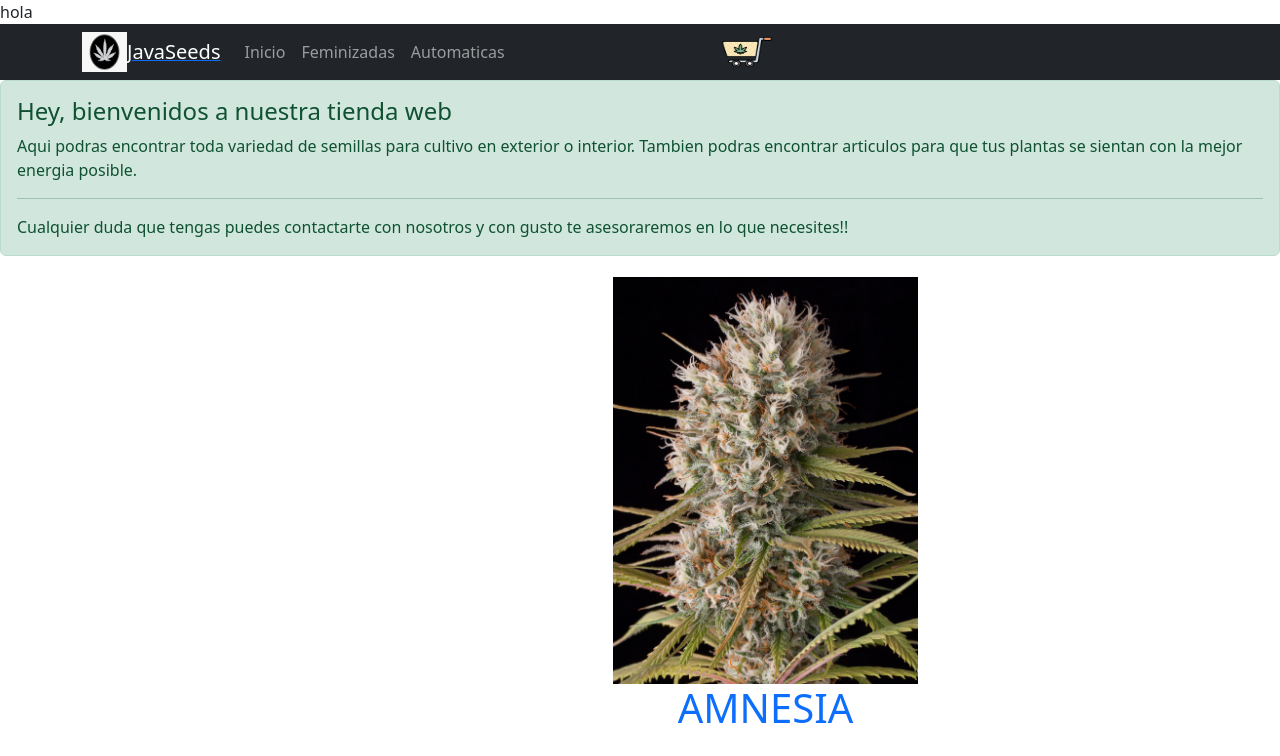
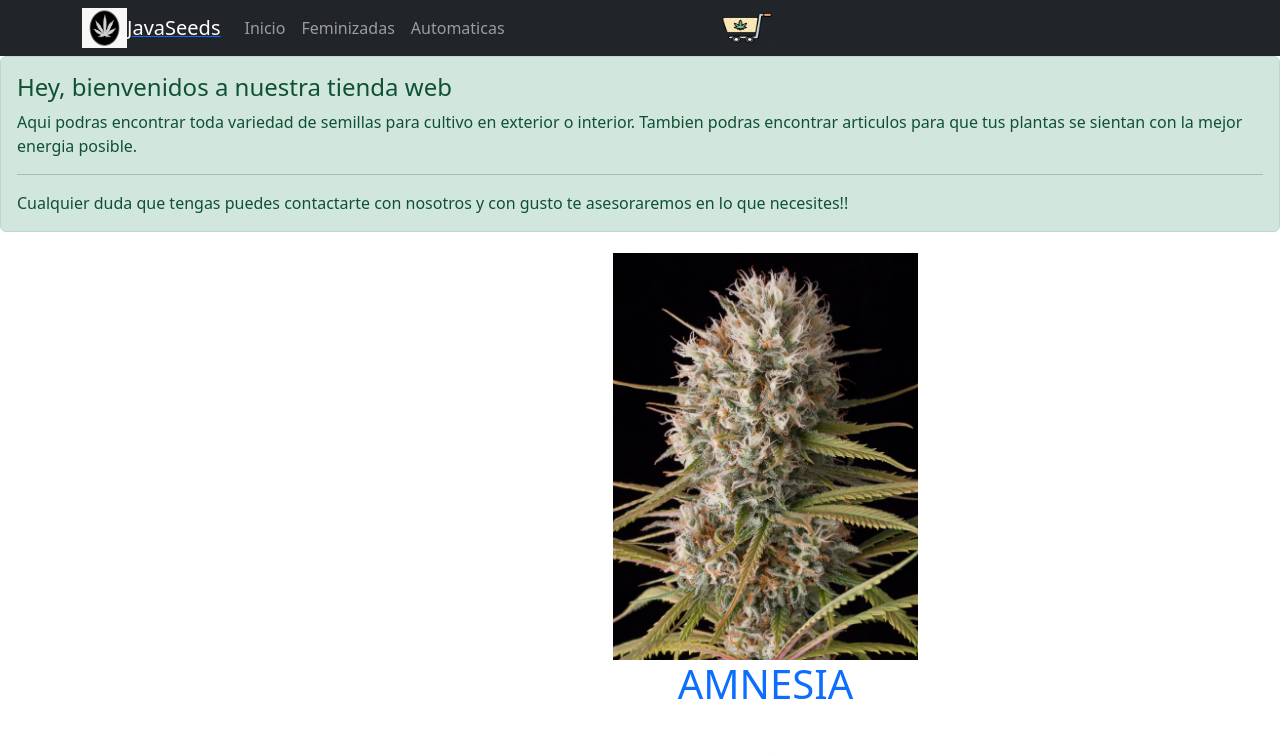
Before and after one commit to Zix96/reactjs, a React (Create React App) app: page / in a window 1280 px wide. Shown: the top 756 px of the page. Built offline with nearby package versions, Linux system fonts and the light colour scheme.

Commit message:
JavaSeds

```diff
--- a/src/App.js
+++ b/src/App.js
@@ -9,7 +9,6 @@ import CartProvider from "./context/CartProvider";
 function App() {
   return (
     <div>
-      <div>hola</div>
       <CartProvider>
         <BrowserRouter>
           <NavBar />
```
